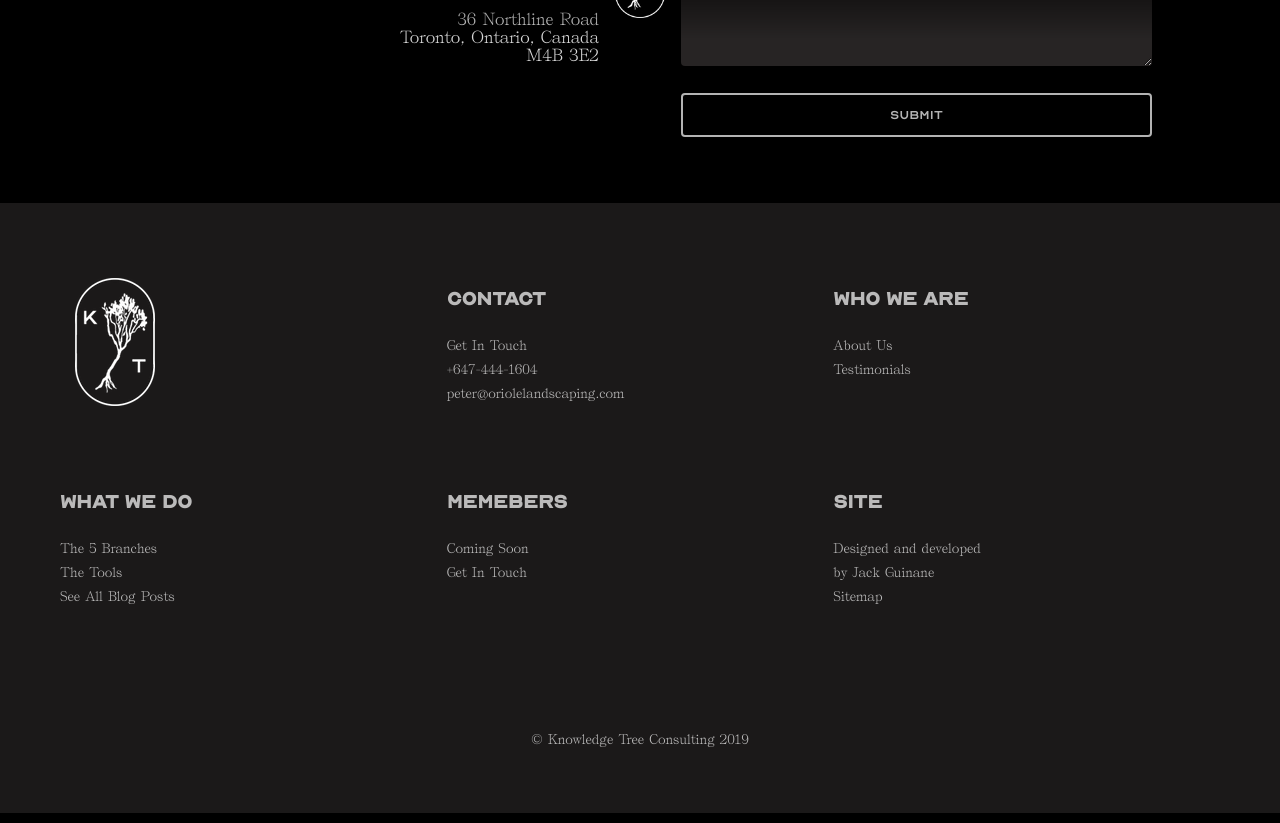
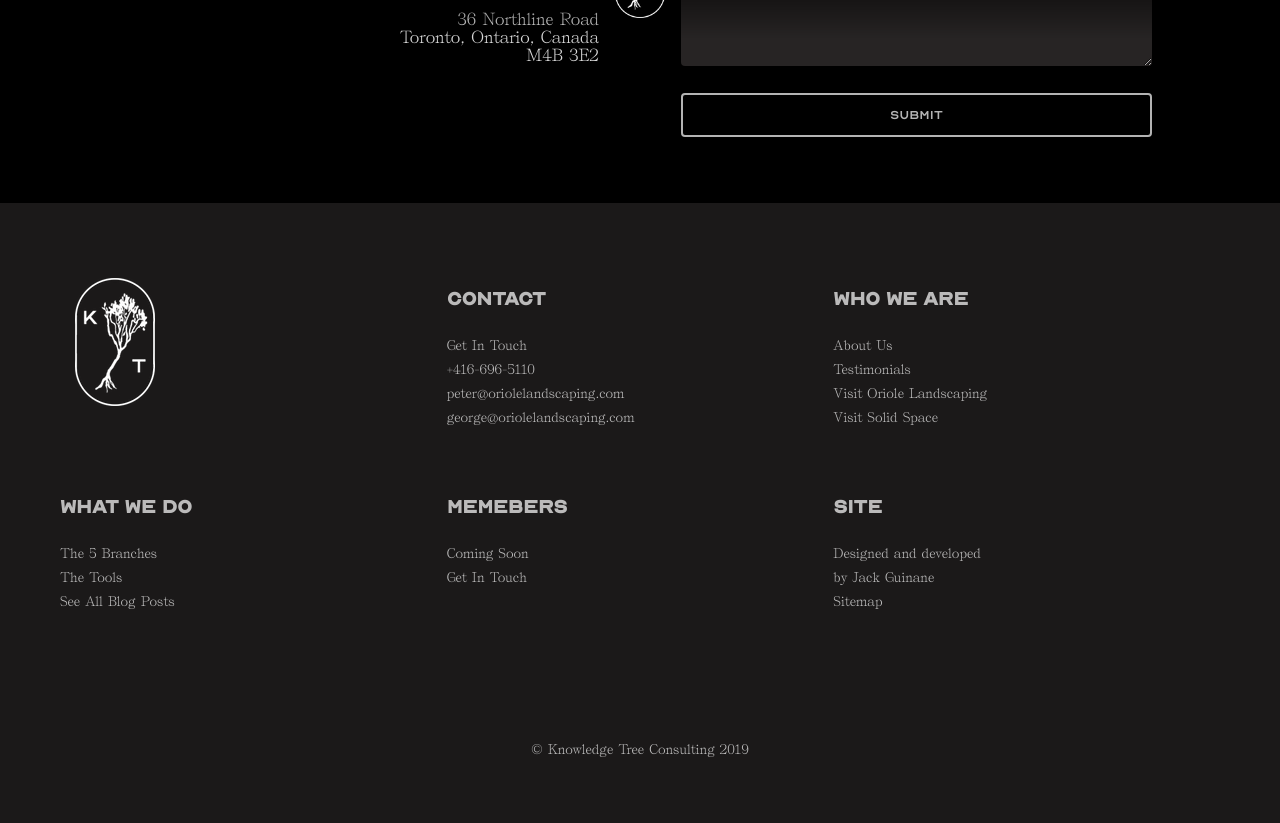
Before and after one commit to qjack001/Knowledge-Tree-Consulting, a Jekyll site: the page built from contact.html, in a window 1280 px wide and 900 px high, scrolled down 509 px, cut to the strip 77-900 px from the top of the window. Built offline with Jekyll 4.4.1, drawn with Linux system fonts in a browser that asks for light colours.

Commit message:
fix links

```diff
--- a/_includes/footer.html
+++ b/_includes/footer.html
@@ -5,34 +5,37 @@
 
     <div class="footer-col">
         <h4>Contact</h4>
-        <a>Get In Touch</a>
-        <a>+647-444-1604</a>
-        <a>peter@oriolelandscaping.com</a>
+        <a href="https://knowledgetreeconsulting.ca/contact/">Get In Touch</a>
+        <a href="tel:1-416-696-5110">+416-696-5110</a>
+        <a href="mailto:peter@oriolelandscaping.com">peter@oriolelandscaping.com</a>
+        <a href="mailto:george@oriolelandscaping.com">george@oriolelandscaping.com</a>
     </div>
 
     <div class="footer-col">
         <h4>Who we are</h4>
-        <a>About Us</a>
-        <a>Testimonials</a>
+        <a href="https://knowledgetreeconsulting.ca/#about-container">About Us</a>
+        <a href="https://knowledgetreeconsulting.ca/#testemonial">Testimonials</a>
+        <a href="https://oriolelandscaping.com/"> Visit Oriole Landscaping</a>
+        <a href="https://solidspace.ca/"> Visit Solid Space</a>
     </div>
 
     <div class="footer-col">
         <h4>What we do</h4>
-        <a>The 5 Branches</a>
-        <a>The Tools</a>
-        <a>See All Blog Posts</a>
+        <a href="https://knowledgetreeconsulting.ca/test/#process">The 5 Branches</a>
+        <a href="https://knowledgetreeconsulting.ca/test/#tool">The Tools</a>
+        <a href="https://knowledgetreeconsulting.ca/blog/">See All Blog Posts</a>
     </div>
 
     <div class="footer-col">
         <h4>Memebers</h4>
-        <a>Coming Soon</a>
-        <a>Get In Touch</a>
+        <a href="https://knowledgetreeconsulting.ca/members/">Coming Soon</a>
+        <a href="https://knowledgetreeconsulting.ca/contact/">Get In Touch</a>
     </div>
 
     <div class="footer-col">
         <h4>Site</h4>
         <a href="http://guinane.xyz">Designed and developed<br>by Jack Guinane</a>
-        <a>Sitemap</a>
+        <a href="https://knowledgetreeconsulting.ca/sitemap.xml">Sitemap</a>
     </div>
 </footer>
 
--- a/_includes/nav.html
+++ b/_includes/nav.html
@@ -7,22 +7,22 @@
     </button>
     <a href="https://knowledgetreeconsulting.ca/test/#about-container">Who We Are</a>
     <a href="https://knowledgetreeconsulting.ca/test/#process">The Process</a>
-    <a href="https://knowledgetreeconsulting.ca/test/#tools">The Tools</a>
+    <a href="https://knowledgetreeconsulting.ca/test/#tool">The Tools</a>
     <div onclick="window.location = 'https://knowledgetreeconsulting.ca';" class="logo">
         <img src="/assets/KnowledgeTree.png">
     </div>
     <a href="index.html">Blog</a>
     <a href="index.html">Members</a>
-    <a href="index.html">Contact</a>
+    <a href="https://knowledgetreeconsulting.ca/contact/">Contact</a>
 </header>
 
 <div id="menu">
     <a href="https://knowledgetreeconsulting.ca/test/#about-container" onclick="menu()">Who We Are</a>
-    <a href="https://knowledgetreeconsulting.ca/#process" onclick="menu()">The Process</a>
-    <a href="https://knowledgetreeconsulting.ca/test/#tools" onclick="menu()">The Tools</a>
+    <a href="https://knowledgetreeconsulting.ca/test/#process" onclick="menu()">The Process</a>
+    <a href="https://knowledgetreeconsulting.ca/test/#tool" onclick="menu()">The Tools</a>
     <a href="https://knowledgetreeconsulting.ca/#about-container" onclick="menu()">Blog</a>
     <a href="https://knowledgetreeconsulting.ca/#about-container" onclick="menu()">Members</a>
-    <a href="https://knowledgetreeconsulting.ca/#about-container" onclick="menu()">Contact</a>
+    <a href="https://knowledgetreeconsulting.ca/contact/" onclick="menu()">Contact</a>
 </div>
 
 <script>
```
